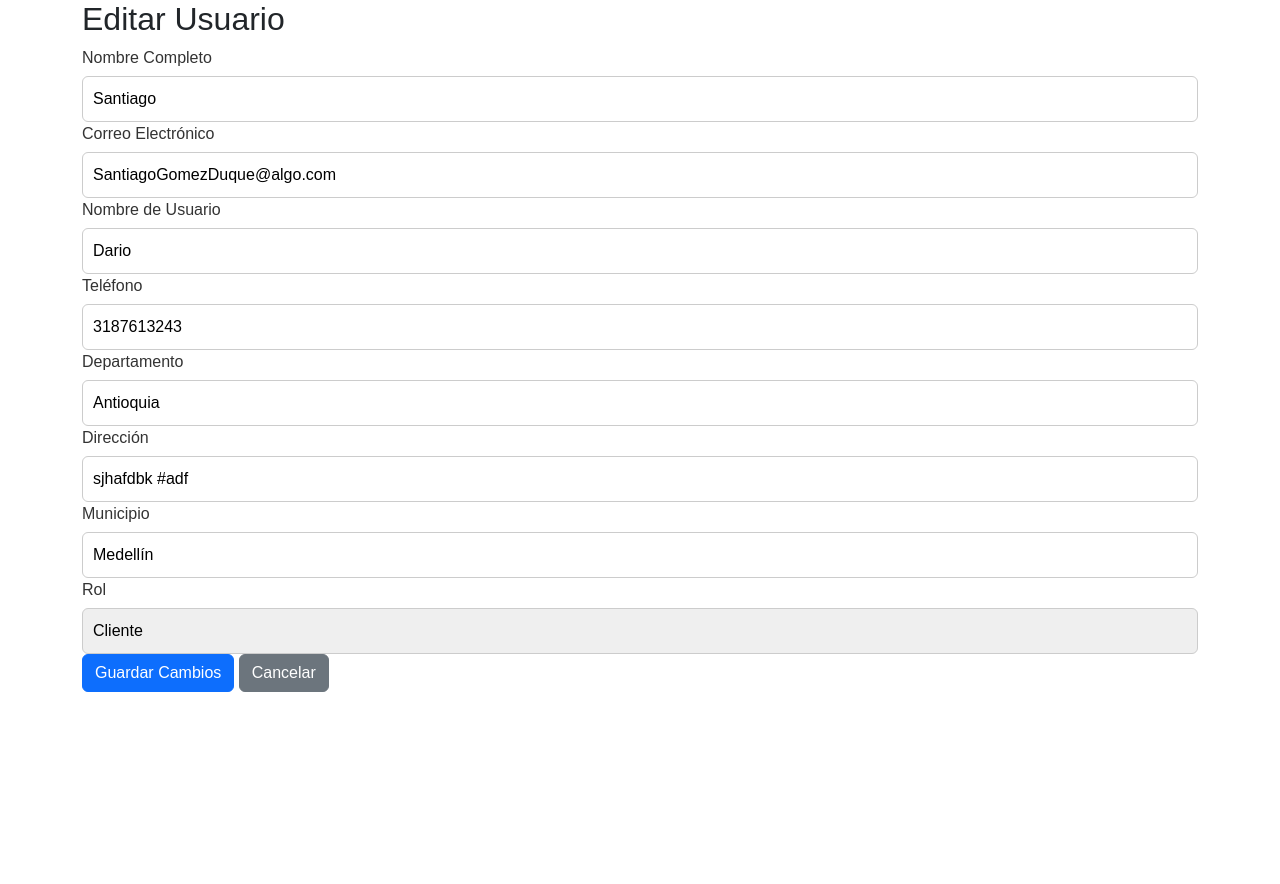
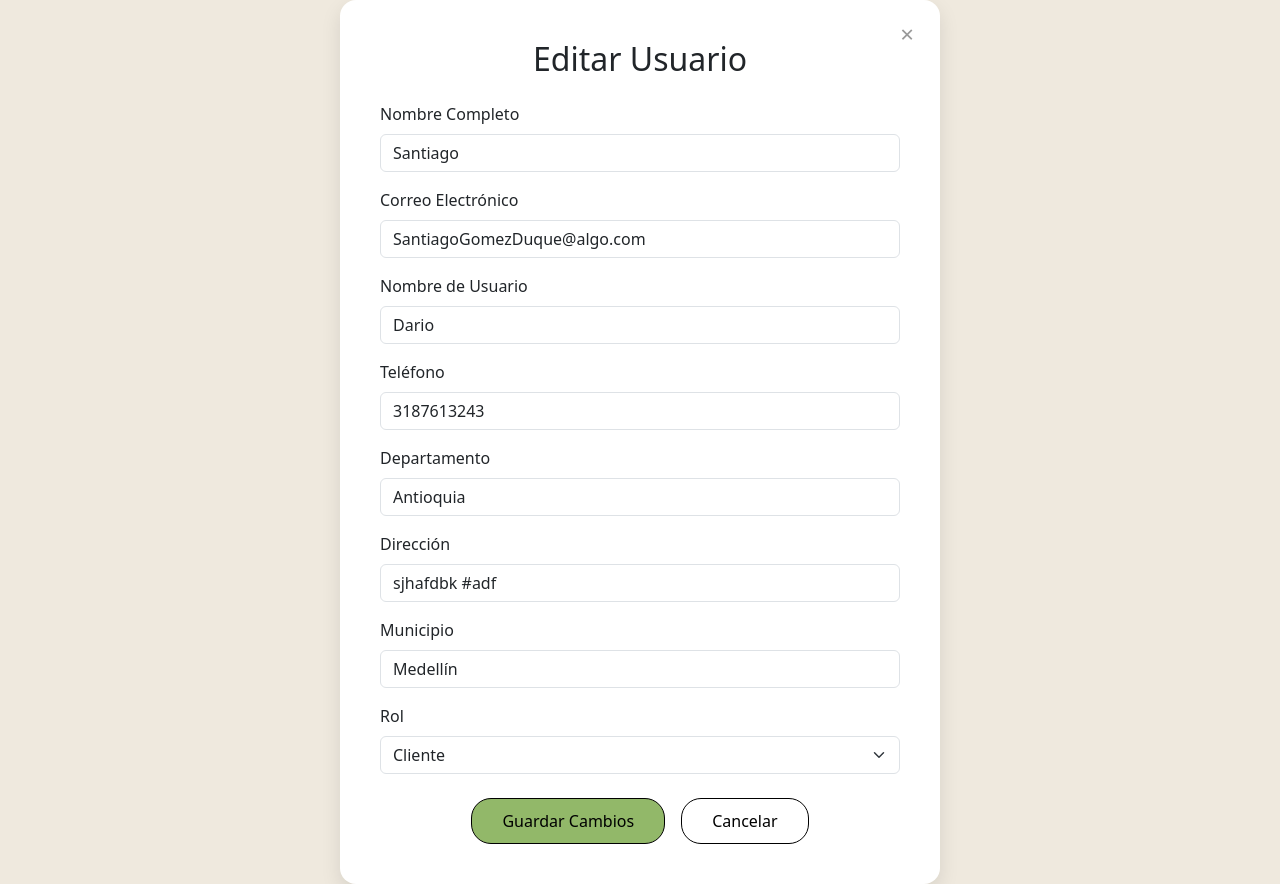
Before and after one commit to DarkXz7/MerkaChecheres-Django, a Django app: page /editar_usuario/27/ in a window 1280 px wide. Before the commit the page ends 692 px from the top, so only its background shows below. Run offline with Django 5.2, Linux system fonts and the light colour scheme; data comes from the database, SQL or seed files in the repository; both versions use the stored data as it was after the commit.

Commit message:
Arreglo el daño

```diff
--- a/merkachecheres/static/css/editar.css
+++ b/merkachecheres/static/css/editar.css
@@ -1,96 +1,74 @@
-/* Fondo oscuro (overlay) */
-*{
-    font-family: Arial, Helvetica, sans-serif;
-}
-.fondoOscuro {
-    position: fixed;
-    top: 0;
-    left: 0;
-    width: 100%;
-    height: 100%;
-    background-color: #ba0e75;
+/* Fondo de la página */
+body {
+  background: #EFE9DE;
+  min-height: 100vh;
   display: flex;
+  justify-content: center;
   align-items: center;
-    justify-content: center;
-    z-index: 1000;
 }
 
-  /* Contenedor del modal */
-  .modalFormulario {
-    background-color: #fff;
-    padding: 40px;
-    border-radius: 10px;
-    width: 90%;
-    max-width: 900px;
-    box-shadow: 0 5px 15px rgba(0, 0, 0, 0.3);
+/* Contenedor del formulario */
+.form-container {
+  background-color: #ffffff;
+  padding: 2.5rem;
+  border-radius: 1rem;
+  box-shadow: 0 8px 20px rgba(0, 0, 0, 0.1);
+  width: 100%;
+  max-width: 600px;
+  position: relative;
 }
 
-  /* Título */
-  .modalFormulario h2 {
-    font-size: 18px;
-    font-weight: bold;
-    margin-bottom: 5px;
-    color: #222;
+/* Botón cerrar (X) */
+.close-btn {
+  position: absolute;
+  top: 15px;
+  right: 20px;
+  background: none;
+  border: none;
+  font-size: 1.5rem;
+  color: #999;
+  cursor: pointer;
+  transition: color 0.3s ease;
 }
 
-  /* Subtítulo */
-  .descripcion {
-    font-size: 14px;
-    color: #555;
-    margin-bottom: 30px;
-  }
-
-  /* Grid de campos */
-  .grupoCampos {
-    display: grid;
-    grid-template-columns: repeat(auto-fit, minmax(250px, 1fr));
-    gap: 50px;
-    margin-bottom: 30px;
-  }
-
-  /* Campo individual */
-  .campoFormulario {
-    display: flex;
-    flex-direction: column;
-  }
-
-  label {
-    margin-bottom: 6px;
-    font-weight: 500;
+.close-btn:hover {
   color: #333;
 }
 
-  input,
-  select {
-    padding: 10px;
-    border: 1px solid #ccc;
-    border-radius: 6px;
-    font-size: 14px;
-    width: 100%;
+/* Botones personalizados manteniendo clases Bootstrap */
+.btn.btn-primary {
+  background-color: #92b869;
+  color: #000;
+  border-color: #000;
+  border-radius: 20px;
+  padding: 10px 30px;
 }
 
-  select {
-    appearance: none;
+.btn.btn-primary:hover {
+  box-shadow: 0 8px 15px rgba(0, 0, 0, 0.3);
+  transform: scale(1.05);
+  cursor: pointer;
+  transition: transform 0.3s, box-shadow 0.3s;
 }
 
-  /* Botones */
-  .botonesFormulario {
+.btn.btn-secondary {
+  background-color: transparent;
+  color: #000;
+  border-color: #000;
+  border-radius: 20px;
+  padding: 10px 30px;
+}
+
+.btn.btn-secondary:hover {
+  box-shadow: 0 8px 15px rgba(0, 0, 0, 0.3);
+  transform: scale(1.05);
+  cursor: pointer;
+  transition: transform 0.3s, box-shadow 0.3s;
+}
+
+/* Centrar botones */
+.btn-group-custom {
   display: flex;
   justify-content: center;
-    gap: 20px;
+  gap: 1rem;
 }
-
-  .btnGuardar,
-  .btnCancelar {
-    padding: 10px 25px;
-    border: none;
-    border-radius: 4px;
-    font-size: 14px;
-    color: #fff;
-    cursor: pointer;
-    background-color: #92b869;
-  }
-
-  .btnCancelar {
-    background-color: #aac27f;
-  }
--- a/merkachecheres/templates/editar_usuario.html
+++ b/merkachecheres/templates/editar_usuario.html
@@ -5,45 +5,66 @@
     <meta charset="UTF-8">
     <meta name="viewport" content="width=device-width, initial-scale=1.0">
     <title>Editar Usuario</title>
+    <link href="https://cdn.jsdelivr.net/npm/bootstrap@5.3.0-alpha3/dist/css/bootstrap.min.css" rel="stylesheet">
     <link rel="stylesheet" href="{% static 'css/editar.css' %}">
-    <link href="https://cdn.jsdelivr.net/npm/bootstrap@5.3.0-alpha3/dist/css/bootstrap.min.css" rel="stylesheet">
 </head>
 <body>
+    <div class="form-container">
+        <!-- Botón cerrar -->
+        <button class="close-btn" onclick="window.location.href='{% url 'admin_dashboard' %}'">&times;</button>
 
-    <div class="container">
-        <h2>Editar Usuario</h2>
+        <h2 class="mb-4 text-center">Editar Usuario</h2>
         <form method="POST">
             {% csrf_token %}
-            <label for="full_name">Nombre Completo</label>
-            <input type="text" id="full_name" name="full_name" value="{{ usuario.full_name }}" required>
 
-            <label for="email">Correo Electrónico</label>
-            <input type="email" id="email" name="email" value="{{ usuario.email }}" required>
+            <div class="mb-3">
+                <label for="full_name" class="form-label">Nombre Completo</label>
+                <input type="text" id="full_name" name="full_name" class="form-control" value="{{ usuario.full_name }}" required>
+            </div>
 
-            <label for="username">Nombre de Usuario</label>
-            <input type="text" id="username" name="username" value="{{ usuario.username }}" required>
+            <div class="mb-3">
+                <label for="email" class="form-label">Correo Electrónico</label>
+                <input type="email" id="email" name="email" class="form-control" value="{{ usuario.email }}" required>
+            </div>
 
-            <label for="telefono">Teléfono</label>
-            <input type="text" id="telefono" name="telefono" value="{{ usuario.telefono }}" required>
+            <div class="mb-3">
+                <label for="username" class="form-label">Nombre de Usuario</label>
+                <input type="text" id="username" name="username" class="form-control" value="{{ usuario.username }}" required>
+            </div>
 
-            <label for="departamento">Departamento</label>
-            <input type="text" id="departamento" name="departamento" value="{{ usuario.departamento }}" required>
+            <div class="mb-3">
+                <label for="telefono" class="form-label">Teléfono</label>
+                <input type="text" id="telefono" name="telefono" class="form-control" value="{{ usuario.telefono }}" required>
+            </div>
 
-            <label for="direccion">Dirección</label>
-            <input type="text" id="direccion" name="direccion" value="{{ usuario.direccion }}" required>
+            <div class="mb-3">
+                <label for="departamento" class="form-label">Departamento</label>
+                <input type="text" id="departamento" name="departamento" class="form-control" value="{{ usuario.departamento }}" required>
+            </div>
 
-            <label for="municipio">Municipio</label>
-            <input type="text" id="municipio" name="municipio" value="{{ usuario.municipio }}" required>
+            <div class="mb-3">
+                <label for="direccion" class="form-label">Dirección</label>
+                <input type="text" id="direccion" name="direccion" class="form-control" value="{{ usuario.direccion }}" required>
+            </div>
 
-            <label for="rol">Rol</label>
-            <select id="rol" name="rol">
+            <div class="mb-3">
+                <label for="municipio" class="form-label">Municipio</label>
+                <input type="text" id="municipio" name="municipio" class="form-control" value="{{ usuario.municipio }}" required>
+            </div>
+
+            <div class="mb-4">
+                <label for="rol" class="form-label">Rol</label>
+                <select id="rol" name="rol" class="form-select">
                     <option value="1" {% if usuario.rol == 1 %}selected{% endif %}>Admin</option>
                     <option value="2" {% if usuario.rol == 2 %}selected{% endif %}>Cliente</option>
                     <option value="3" {% if usuario.rol == 3 %}selected{% endif %}>Vendedor</option>
                 </select>
+            </div>
 
+            <div class="btn-group-custom">
                 <button type="submit" class="btn btn-primary">Guardar Cambios</button>
                 <button type="button" class="btn btn-secondary" onclick="window.location.href='{% url 'admin_dashboard' %}'">Cancelar</button>
+            </div>
         </form>
     </div>
 </body>
```
Also changed, not shown: merkachecheres/static/css/style.css (+83 -154 lines), merkachecheres/static/css/styleguide.css (+1 -43 lines), merkachecheres/static/js/slider.js (+10 -15 lines), merkachecheres/templates/index.html (+23 -27 lines), db.sqlite3. Lines whose indentation alone changed are shown as unchanged.
